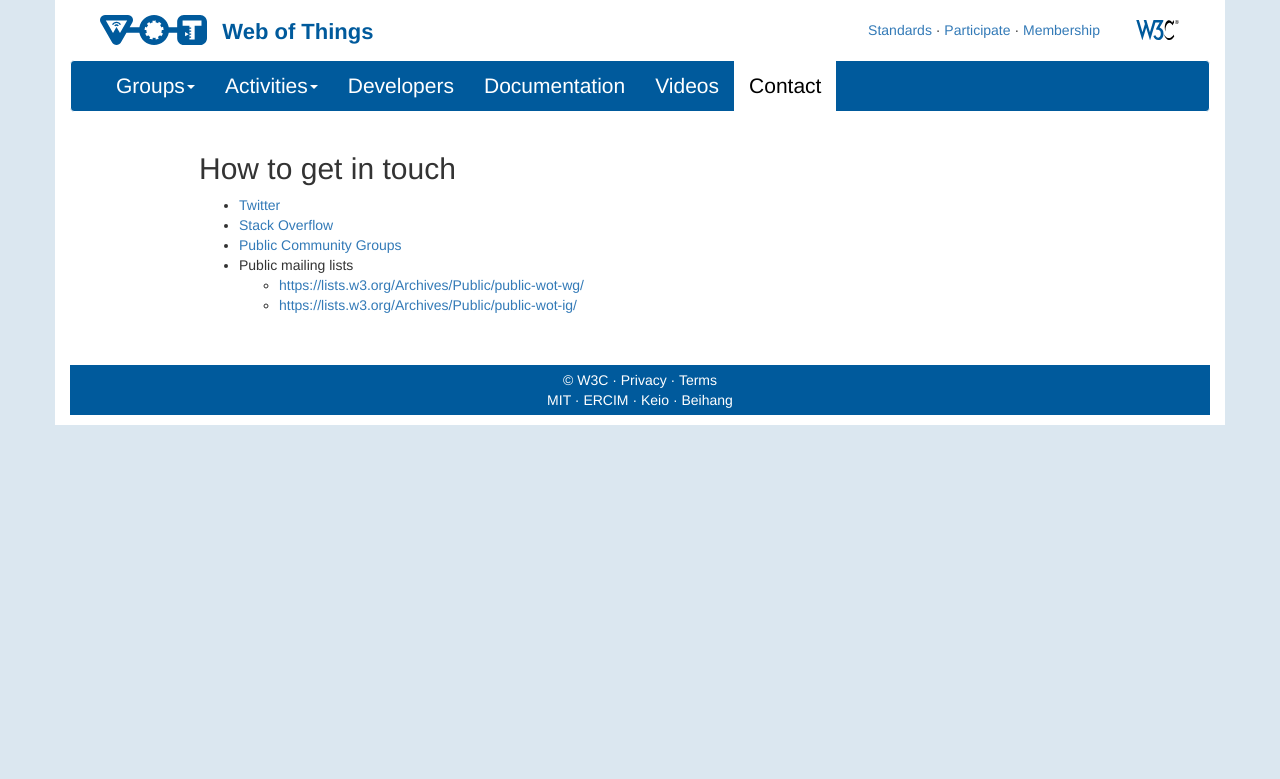
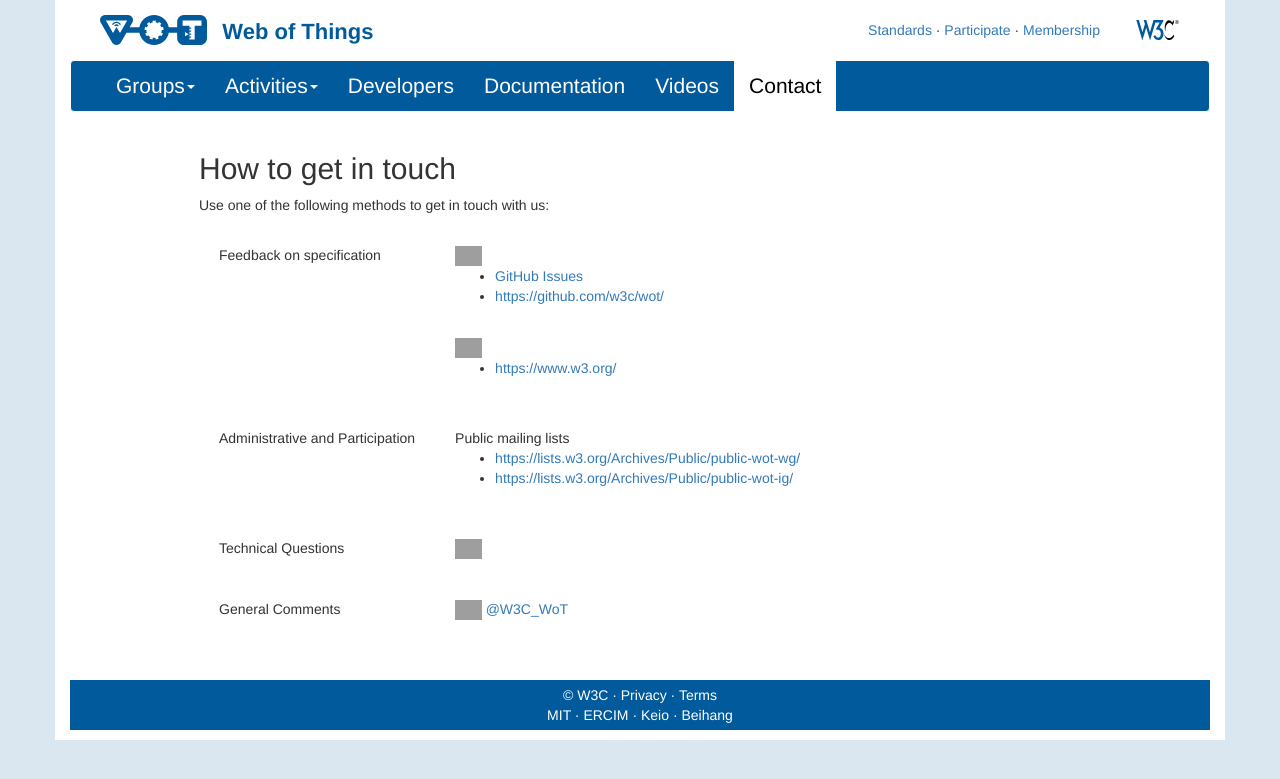
Before and after one commit to w3c/wot-marketing, a Jekyll site: the page built from docs/contact/index.html, in a window 1280 px wide. Shown: the top 779 px of the page. Built offline with Jekyll 4.4.1, drawn with Linux system fonts in a browser that asks for light colours; nearby versions of some CDN libraries; grey boxes are pictures that could not be loaded.

Commit message:
refactor: redesign contact page
based on https://github.com/w3c/wot-marketing/issues/234#issuecomment-1009926241

```diff
--- a/docs/contact/index.html
+++ b/docs/contact/index.html
@@ -3,19 +3,69 @@
 title: Contact
 group: "navigation"
 ---
+
+<style>
+td {
+    padding: 20px;
+}
+</style>
+
 <div>
 	<h2>How to get in touch</h2>
-	<ul>
-		<li><a target="_blank" href="https://twitter.com/W3C_WoT">Twitter</a></li>
-		<li><a target="_blank" href="https://stackoverflow.com/questions/tagged/web-of-things">Stack Overflow</a></li>
-		<!-- <li>GitHub Discussions (<mark>TODO</mark>)</li> -->
-		<li><a href="../cg/">Public Community Groups</a></li>
-		<li>Public mailing lists
-			<ul>
-				<li><a target="_blank" href="https://lists.w3.org/Archives/Public/public-wot-wg/">https://lists.w3.org/Archives/Public/public-wot-wg/</a></li>
-				<li><a target="_blank" href="https://lists.w3.org/Archives/Public/public-wot-ig/">https://lists.w3.org/Archives/Public/public-wot-ig/</a></li>
-			</ul>
-		</li>
-
-	</ul>
+	<p>Use one of the following methods to get in touch with us:</p>
+	<table>
+		<tr>
+			<td style="vertical-align: top;">Feedback on specification</td>
+			<td>
+				<img height="20px" alt="GitHub" src="https://cdn.cdnlogo.com/logos/g/31/github.svg" />
+				<ul>
+					<li>
+						<a target="_blank" href="https://github.com/w3c/wot/issues">
+							GitHub Issues
+						</a>
+					</li>
+					<li>
+						<a target="_blank" href="https://github.com/w3c/wot/">
+							https://github.com/w3c/wot/
+						</a>
+					</li>
+				</ul>
+				<br />
+				<img height="20px" alt="W3C" src="https://cdn.cdnlogo.com/logos/w/59/w3c.svg" />
+				<ul>
+					<li>
+						<a target="_blank" href="https://www.w3.org/">
+							https://www.w3.org/
+						</a>
+					</li>
+				</ul>
+			</td>
+		</tr>
+		<tr>
+			<td style="vertical-align: top;">Administrative and Participation</td>
+			<td>Public mailing lists
+				<ul>
+					<li><a target="_blank" href="https://lists.w3.org/Archives/Public/public-wot-wg/">https://lists.w3.org/Archives/Public/public-wot-wg/</a></li>
+					<li><a target="_blank" href="https://lists.w3.org/Archives/Public/public-wot-ig/">https://lists.w3.org/Archives/Public/public-wot-ig/</a></li>
+				</ul>
+			</td>
+		</tr>
+		<tr>
+			<td style="vertical-align: top;">Technical Questions</td>
+			<td>
+				<a target="_blank" href="https://stackoverflow.com/questions/tagged/web-of-things">
+					<img height="20px" alt="Stack Overflow" src="https://cdn.cdnlogo.com/logos/s/57/stack-overflow-wordmark.svg" />
+				</a>
+			</td>
+		</tr>
+		<tr>
+			<td style="vertical-align: top;">General Comments</td>
+			<td>
+				<a target="_blank" href="https://twitter.com/W3C_WoT">
+					<img height="20px" alt="Twitter" src="https://cdn.cdnlogo.com/logos/t/39/twitter.svg" />
+					@W3C_WoT
+				</a>
+			</td>
+		</tr>
+	</table>
 </div>
```
